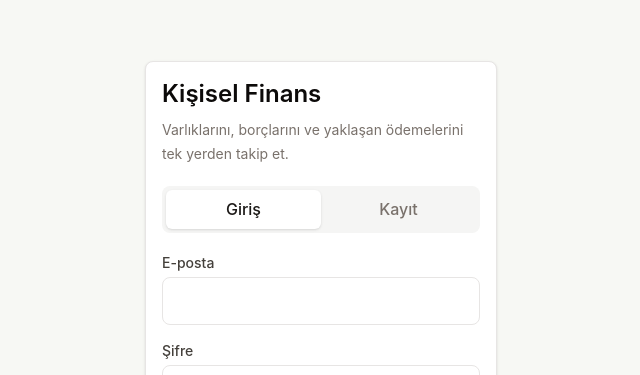
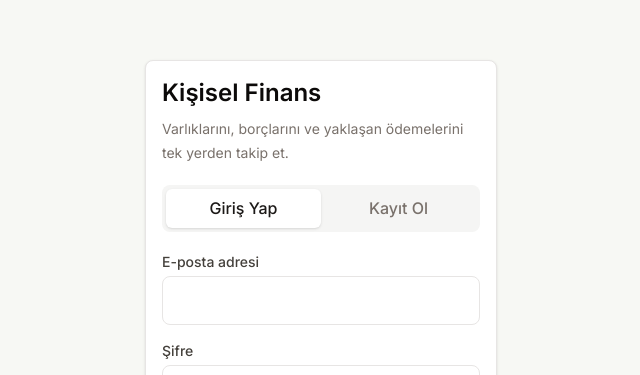
Before and after one commit to enesgarip/financeproject, a React (Vite) app: page /login in a window 1280 px wide. Shown: the part 122-497 px from the top of the page, without its empty margins (319-959 px from the left). Built offline with nearby package versions, Linux system fonts and the light colour scheme; no server answers.

Commit message:
Enhance UI/UX: Update navigation labels, improve page titles, and refine EmptyState component styling

```diff
--- a/src/components/BottomNav.tsx
+++ b/src/components/BottomNav.tsx
@@ -3,11 +3,11 @@ import { NavLink } from 'react-router-dom'
 
 const items = [
   { to: '/', label: 'Özet', icon: Home },
-  { to: '/varliklar', label: 'Varlık', icon: Banknote },
-  { to: '/kartlar', label: 'Kart', icon: CreditCard },
-  { to: '/krediler', label: 'Kredi', icon: Landmark },
-  { to: '/borclar', label: 'Borç', icon: HandCoins },
-  { to: '/odemeler', label: 'Ödeme', icon: WalletCards },
+  { to: '/varliklar', label: 'Varlıklar', icon: Banknote },
+  { to: '/kartlar', label: 'Kartlar', icon: CreditCard },
+  { to: '/krediler', label: 'Krediler', icon: Landmark },
+  { to: '/borclar', label: 'Borçlar', icon: HandCoins },
+  { to: '/odemeler', label: 'Ödemeler', icon: WalletCards },
 ]
 
 export function BottomNav() {
--- a/src/components/CrudPage.tsx
+++ b/src/components/CrudPage.tsx
@@ -29,6 +29,7 @@ export type FormField = {
 type CrudPageProps<T extends TableName> = {
   table: T
   addLabel: string
+  pageTitle?: string
   fields: FormField[]
   emptyTitle: string
   emptyDescription: string
@@ -51,6 +52,7 @@ type CrudPageProps<T extends TableName> = {
 export function CrudPage<T extends TableName>({
   table,
   addLabel,
+  pageTitle,
   fields,
   emptyTitle,
   emptyDescription,
@@ -156,22 +158,27 @@ export function CrudPage<T extends TableName>({
 
   return (
     <section className="space-y-4">
-      <div className="flex items-center justify-between gap-3">
-        <p className="text-sm text-stone-500 dark:text-stone-400">{rows.length} kayıt</p>
+      <div className="rounded-3xl border border-stone-200 bg-white p-4 shadow-sm dark:border-stone-800 dark:bg-stone-950">
+        <div className="flex flex-col gap-3 sm:flex-row sm:items-center sm:justify-between">
+          <div>
+            <h1 className="text-lg font-semibold text-stone-950 dark:text-stone-50">{pageTitle ?? addLabel}</h1>
+            <p className="mt-1 text-sm text-stone-500 dark:text-stone-400">{rows.length} kayıt bulundu</p>
+          </div>
           <button
             type="button"
             onClick={openCreate}
-          className="hidden items-center gap-2 rounded-lg bg-emerald-700 px-3 py-2 text-sm font-semibold text-white shadow-sm sm:inline-flex"
+            className="inline-flex items-center gap-2 rounded-lg bg-emerald-700 px-4 py-3 text-sm font-semibold text-white shadow-sm"
           >
             <Plus size={17} />
             {addLabel}
           </button>
         </div>
+      </div>
 
       {error ? <p className="rounded-lg bg-rose-50 p-3 text-sm text-rose-700">{error}</p> : null}
 
       {loading ? (
-        <p className="rounded-lg bg-white p-4 text-sm text-stone-500 dark:bg-stone-900 dark:text-stone-400">Kayıtlar yükleniyor...</p>
+        <p className="rounded-lg bg-white p-4 text-sm text-stone-500 dark:bg-stone-900 dark:text-stone-400">Kayıtlar yükleniyor…</p>
       ) : rows.length === 0 ? (
         <EmptyState title={emptyTitle} description={emptyDescription} />
       ) : (
--- a/src/components/EmptyState.tsx
+++ b/src/components/EmptyState.tsx
@@ -5,9 +5,9 @@ type EmptyStateProps = {
 
 export function EmptyState({ title, description }: EmptyStateProps) {
   return (
-    <div className="rounded-lg border border-dashed border-stone-300 bg-white px-5 py-10 text-center dark:border-stone-700 dark:bg-stone-900">
+    <div className="mx-auto max-w-md rounded-3xl border border-dashed border-stone-300 bg-stone-50 px-6 py-12 text-center shadow-sm dark:border-stone-700 dark:bg-stone-950/80">
       <h3 className="text-base font-semibold text-stone-900 dark:text-stone-50">{title}</h3>
-      <p className="mt-2 text-sm leading-6 text-stone-500 dark:text-stone-400">{description}</p>
+      <p className="mt-3 text-sm leading-7 text-stone-500 dark:text-stone-400">{description}</p>
     </div>
   )
 }
--- a/src/index.css
+++ b/src/index.css
@@ -1,3 +1,4 @@
+@import url('https://fonts.googleapis.com/css2?family=Inter:wght@400;500;600;700;800&display=swap');
 @import 'tailwindcss';
 
 @custom-variant dark (&:where(.dark, .dark *));
@@ -5,8 +6,12 @@
 :root {
   color: #17211b;
   background: #f7f8f4;
+  color-scheme: light dark;
   font-family:
-    Inter, ui-sans-serif, system-ui, -apple-system, BlinkMacSystemFont, 'Segoe UI', sans-serif;
+    'Inter', ui-sans-serif, system-ui, -apple-system, BlinkMacSystemFont, 'Segoe UI', sans-serif;
+  font-feature-settings: 'liga' 1, 'kern' 1;
+  font-variant-ligatures: common-ligatures;
+  line-height: 1.58;
   font-synthesis: none;
   text-rendering: optimizeLegibility;
   -webkit-font-smoothing: antialiased;
--- a/src/pages/AssetsPage.tsx
+++ b/src/pages/AssetsPage.tsx
@@ -68,6 +68,7 @@ export function AssetsPage() {
   return (
     <CrudPage
       table="assets"
+      pageTitle="Varlıklar"
       addLabel="Varlık ekle"
       fields={fields}
       emptyTitle="Henüz varlık yok"
--- a/src/pages/CardsPage.tsx
+++ b/src/pages/CardsPage.tsx
@@ -215,6 +215,7 @@ export function CardsPage() {
     <>
       <CrudPage
         table="cards"
+        pageTitle="Kartlar"
         addLabel="Kart ekle"
         fields={fields}
         emptyTitle="Henüz kart yok"
--- a/src/pages/DebtsPage.tsx
+++ b/src/pages/DebtsPage.tsx
@@ -101,7 +101,7 @@ const debtTone: Record<Debt['direction'], { card: string; detail: string; group:
 }
 
 async function markDebtAsClosed(debt: Debt, reload: () => Promise<void>, setError: (message: string) => void) {
-  const confirmed = window.confirm(`${debt.person_name} ile olan borç kaydını kapandı olarak işaretlemek istiyor musun?`)
+  const confirmed = window.confirm('Bu borç kaydını kapandı olarak işaretlemek istediğine emin misin?')
   if (!confirmed) return
 
   const { error } = await supabase
@@ -121,6 +121,7 @@ export function DebtsPage() {
   return (
     <CrudPage
       table="debts"
+      pageTitle="Borç / Alacak"
       addLabel="Borç ekle"
       fields={fields}
       emptyTitle="Henüz borç kaydı yok"
--- a/src/pages/LoansPage.tsx
+++ b/src/pages/LoansPage.tsx
@@ -149,6 +149,7 @@ export function LoansPage() {
     <>
       <CrudPage
         table="loans"
+        pageTitle="Krediler"
         addLabel="Kredi ekle"
         fields={fields}
         emptyTitle="Henüz kredi yok"
--- a/src/pages/LoginPage.tsx
+++ b/src/pages/LoginPage.tsx
@@ -25,7 +25,7 @@ export function LoginPage() {
         await signIn(email, password)
       } else {
         await signUp(email, password)
-        setMessage('Kayıt tamamlandı. E-posta onayı açıksa gelen kutunu kontrol et.')
+        setMessage('Kayıt başarılı. E-posta onayı açıksa gelen kutunu kontrol et.')
       }
     } catch (error) {
       setMessage(error instanceof Error ? error.message : 'İşlem tamamlanamadı.')
@@ -50,20 +50,20 @@ export function LoginPage() {
             onClick={() => setMode('login')}
             className={`rounded-md px-3 py-2 ${mode === 'login' ? 'bg-white shadow-sm dark:bg-stone-950' : 'text-stone-500 dark:text-stone-400'}`}
           >
-            Giriş
+            Giriş Yap
           </button>
           <button
             type="button"
             onClick={() => setMode('register')}
             className={`rounded-md px-3 py-2 ${mode === 'register' ? 'bg-white shadow-sm dark:bg-stone-950' : 'text-stone-500 dark:text-stone-400'}`}
           >
-            Kayıt
+            Kayıt Ol
           </button>
         </div>
 
         <form onSubmit={handleSubmit} className="mt-5 space-y-4">
           <label className="block text-sm font-medium text-stone-700 dark:text-stone-200">
-            E-posta
+            E-posta adresi
             <input
               required
               type="email"
--- a/src/pages/PaymentsPage.tsx
+++ b/src/pages/PaymentsPage.tsx
@@ -23,6 +23,7 @@ export function PaymentsPage() {
   return (
     <CrudPage
       table="payments"
+      pageTitle="Ödemeler"
       addLabel="Ödeme ekle"
       fields={fields}
       emptyTitle="Henüz ödeme yok"
```
Lines whose indentation alone changed are shown as unchanged.
